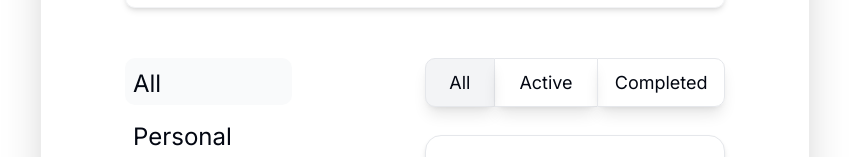
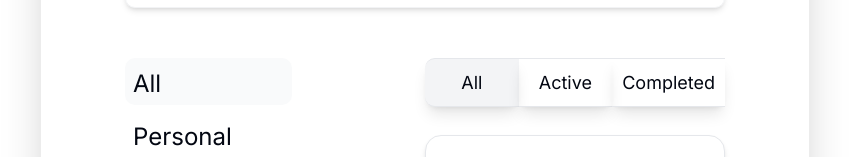
Before and after one commit to Whatislovetrade/todo-app, a React (Vite) app: page / in a window 1280 px wide. Shown: the part 199-356 px from the top of the page, without its empty margins (215-1064 px from the left). Built offline with nearby package versions, Linux system fonts and the light colour scheme.

Commit message:
Сделал переключение между элементами активным также как в категории

```diff
--- a/src/components/CategoryItem/index.jsx
+++ b/src/components/CategoryItem/index.jsx
@@ -2,8 +2,6 @@ import { useState } from "react"
 import classNames from "classnames"
 
 const CategoryItem = ({ categoryArr }) => {
-
-  console.log('Render',categoryArr);
 
   const [isActive, setIsActive] = useState(categoryArr[0].id)
 
--- a/src/components/Filter/Filter.jsx
+++ b/src/components/Filter/Filter.jsx
@@ -1,13 +1,42 @@
+import { useState } from "react";
+
 import { ToggleGroup } from "@radix-ui/react-toggle-group";
 import { ToggleGroupItem } from "@radix-ui/react-toggle-group";
+import { nanoid } from "nanoid";
+import classNames from "classnames";
+
+const filterArr = [
+  {id: nanoid(), name: 'All'},
+  {id: nanoid(), name: 'Active'},
+  {id: nanoid(), name: 'Completed'},
+]
+
 
 const Filter = () => {
+
+  const [isActive, setIsActive] = useState(filterArr[0].id)
+
+  const changeState = (id) => {
+    setIsActive(id)
+  }
+
+  const elements = filterArr.map(item => (
+    <ToggleGroupItem
+      key={item.id}
+      className={classNames('border hover:bg-gray-50 dark:bg-gray-900 p-2.5 border-r-0 border-l-0 w-[124px] text-[18px] cursor-pointer shadow-lg dark:hover:bg-gray-800" value="active"', { 'border hover:bg-gray-50 dark:bg-gray-900 bg-gray-100 p-2.5 rounded-l-lg w-[82px] text-[18px] cursor-pointer shadow-lg dark:hover:bg-gray-800" value="all': isActive === item.id })}
+      onClick={() => changeState(item.id)}
+    >
+      {item.name}
+    </ToggleGroupItem>
+  ))
+
+
+
+
   return (
     <div className="todo-filter">
         <ToggleGroup className="flex justify-between text-center bg-white dark:bg-gray-900" type="single">
-            <ToggleGroupItem className="border hover:bg-gray-50 dark:bg-gray-900 bg-gray-100 p-2.5 rounded-l-lg w-[82px] text-[18px] cursor-pointer shadow-lg dark:hover:bg-gray-800" value="all">All</ToggleGroupItem>
-            <ToggleGroupItem className="border hover:bg-gray-50 dark:bg-gray-900 p-2.5 border-r-0 border-l-0 w-[124px] text-[18px] cursor-pointer shadow-lg dark:hover:bg-gray-800" value="active">Active</ToggleGroupItem>
-            <ToggleGroupItem className="border hover:bg-gray-50 dark:bg-gray-900 p-2.5 rounded-r-lg w-[155px] text-[18px] cursor-pointer shadow-lg dark:hover:bg-gray-800" value="completed">Completed</ToggleGroupItem>
+          {elements}
         </ToggleGroup>
     </div>
   )
```
